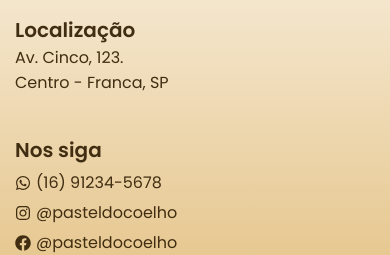
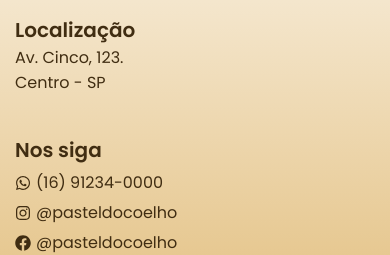
Before and after one commit to rafaelasimion/pastelaria, a Next.js app: page / in a window 390 px wide. Shown: the part 2831-3086 px from the top of the page. Built offline with nearby package versions, Linux system fonts and the light colour scheme; a web font is replaced by a local one.

Commit message:
fix: changing phone number and fictitious address

```diff
--- a/src/components/Contact/Contact.js
+++ b/src/components/Contact/Contact.js
@@ -23,14 +23,14 @@ export default function Contact() {
                 <div className={styles.location}>
                     <p className={styles.title}>Localização</p>
                     <p>Av. Cinco, 123.</p>
-                    <p>Centro - Franca, SP</p>
+                    <p>Centro - SP</p>
                 </div>
 
                 <div className={styles.social}>
                     <p className={styles.title}>Nos siga</p>
                     <a href="#" className={styles.link}>
                         <FaWhatsapp />
-                        (16) 91234-5678
+                        (16) 91234-0000
                     </a>
                     <a href="#" className={styles.link}>
                         <FaInstagram />
```
